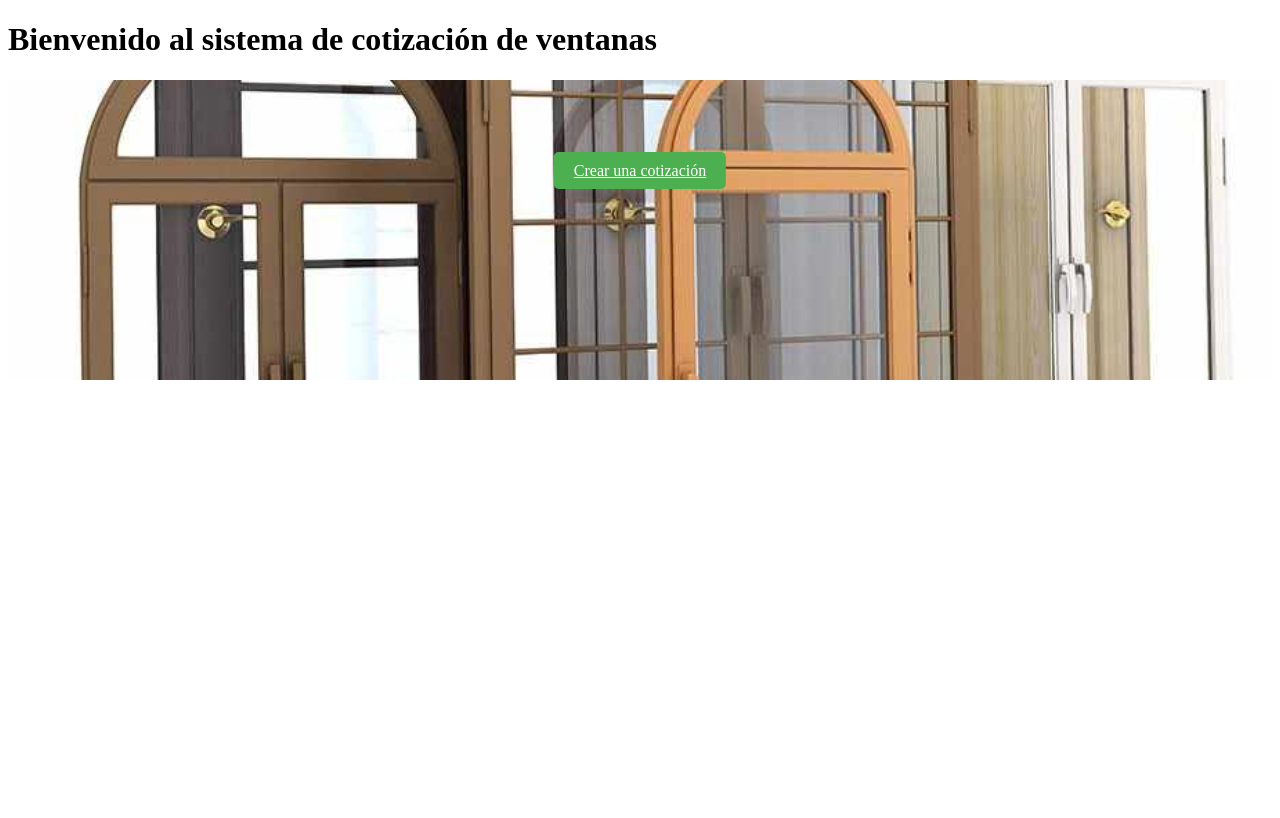
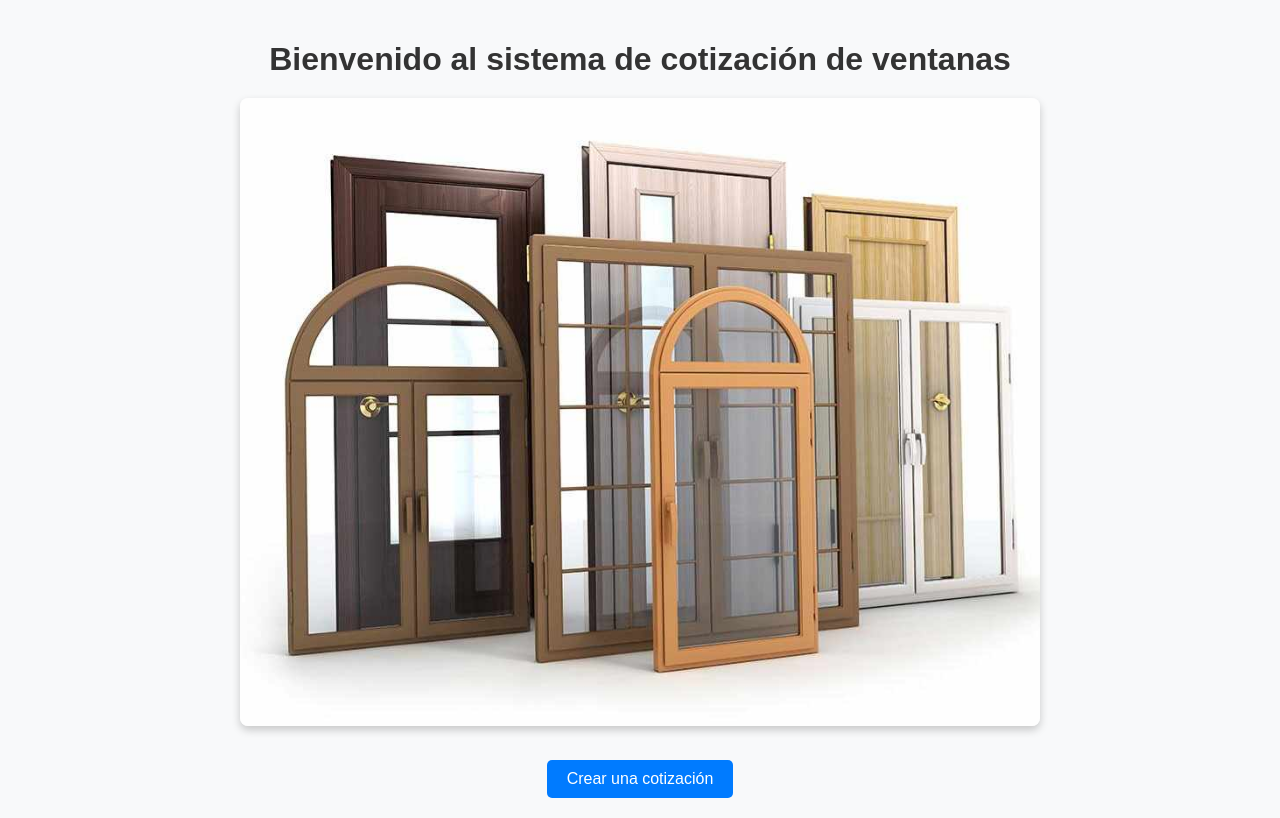
Before and after one commit to I-AKBAR-I/Proyecto_Cotizacion, a Flask app: page / in a window 1280 px wide. Before the commit the page ends 380 px from the top, so only its background shows below. Run offline with Flask 3, Linux system fonts and the light colour scheme.

Commit message:
Update index.css
cambio de diseño

```diff
--- a/app/static/index.css
+++ b/app/static/index.css
@@ -1,37 +1,44 @@
-/* Container for the image and button */
-.container {
-  position: relative;
-  width: 100%; /* adjust the width to your needs */
-  height: 300px; /* adjust the height to your needs */
+body {
+  font-family: Arial, sans-serif;
+  margin: 0;
+  padding: 0;
+  background-color: #f8f9fa;
 }
 
-/* Style for the image */
-.imagen {
-  width: 100%;
-  height: 100%;
-  object-fit: cover;
-}
-
-/* Style for the button container */
-.boton-crear-cotizacion {
-  position: absolute;
-  top: 50%;
-  left: 50%;
-  transform: translate(-50%, -50%);
+.container {
+  max-width: 800px;
+  margin: 0 auto;
+  padding: 20px;
   text-align: center;
 }
 
-/* Style for the button itself */
-.boton-crear-cotizacion a {
-  background-color: #4CAF50;
-  color: #fff;
-  padding: 10px 20px;
-  border: none;
-  border-radius: 5px;
-  cursor: pointer;
+h1 {
+  color: #333;
+  margin-bottom: 20px;
 }
 
-/* Hover effect for the button */
+.imagen {
+  width: 100%; /* La imagen se adapta al ancho del contenedor */
+  height: auto; /* Mantiene la proporción de la imagen */
+  border-radius: 8px; /* Bordes redondeados */
+  box-shadow: 0 4px 8px rgba(0, 0, 0, 0.2); /* Sombra para dar profundidad */
+  margin-bottom: 20px; /* Espacio debajo de la imagen */
+}
+
+.boton-crear-cotizacion {
+  margin-top: 10px; /* Espacio arriba del botón */
+}
+
+.boton-crear-cotizacion a {
+  display: inline-block;
+  padding: 10px 20px;
+  background-color: #007bff; /* Color del botón */
+  color: white; /* Color del texto */
+  text-decoration: none; /* Sin subrayado */
+  border-radius: 5px; /* Bordes redondeados del botón */
+  transition: background-color 0.3s; /* Efecto de transición */
+}
+
 .boton-crear-cotizacion a:hover {
-  background-color: #3e8e41;
+  background-color: #0056b3; /* Color del botón al pasar el ratón */
 }
```
